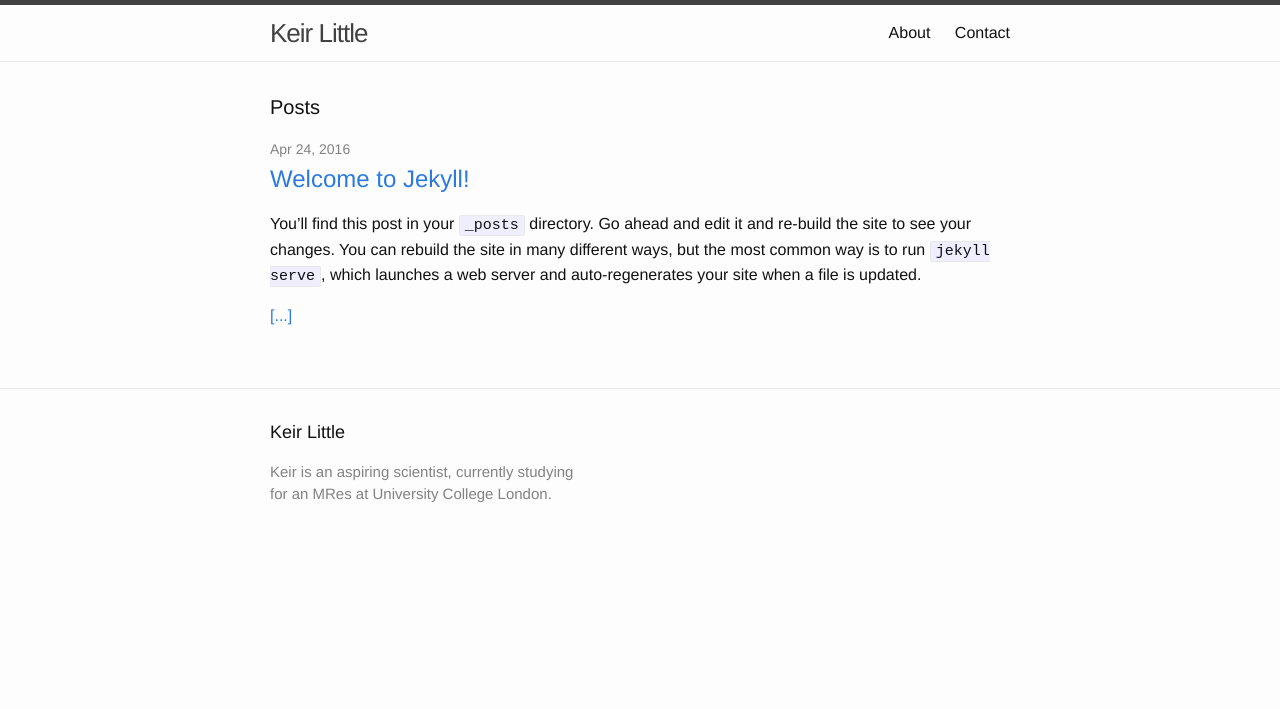
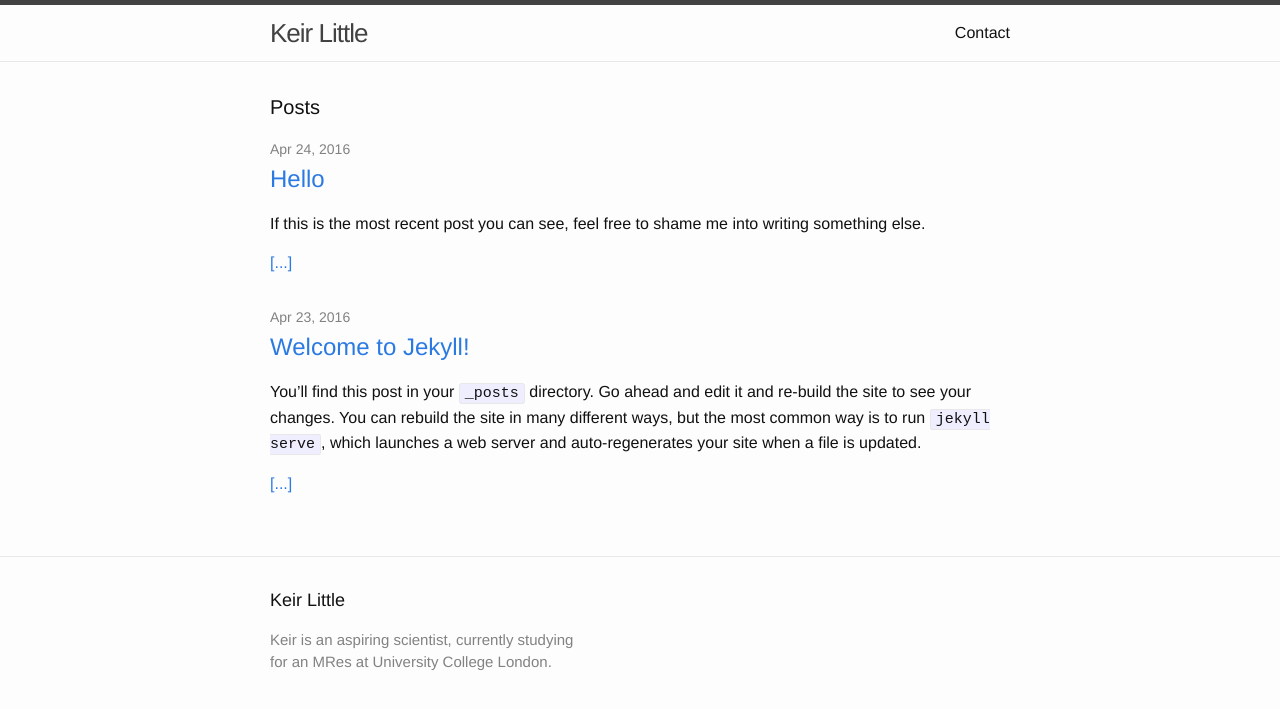
Before and after one commit to keirwl/keirwl.github.io, a Jekyll site: the page built from index.html, in a window 1280 px wide. Shown: the top 709 px of the page. Built offline with Jekyll 4.4.1, drawn with Linux system fonts in a browser that asks for light colours.

Commit message:
adds hello post, removes about page

```diff
--- a/_posts/2016-04-24-welcome-to-jekyll.markdown
+++ b/_posts/2016-04-23-welcome-to-jekyll.md
@@ -1,7 +1,7 @@
 ---
 layout: post
 title:  "Welcome to Jekyll!"
-date:   2016-04-24 16:09:07 +0100
+date:   2016-04-23 16:09:07 +0100
 categories: jekyll update
 ---
 You’ll find this post in your `_posts` directory. Go ahead and edit it and re-build the site to see your changes. You can rebuild the site in many different ways, but the most common way is to run `jekyll serve`, which launches a web server and auto-regenerates your site when a file is updated.
--- /dev/null
+++ b/_posts/2016-04-24-hello.md
@@ -0,0 +1,6 @@
+---
+layout: post
+title:  Hello
+---
+If this is the most recent post you can see, feel free to shame me into writing
+something else.
```
Also changed, not shown: about.md (deleted, +0 -15 lines), contact.md (+1 -1 lines).
